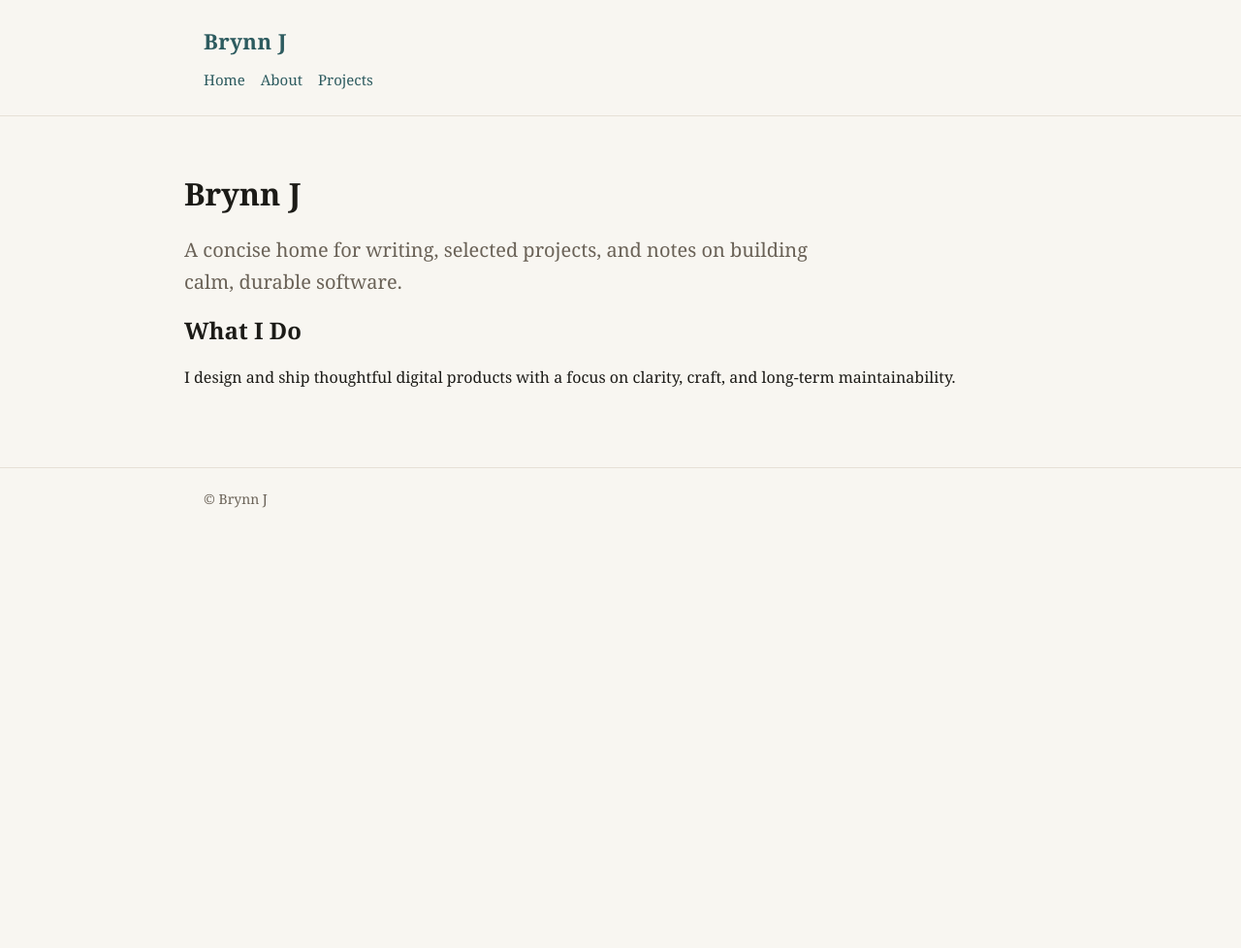
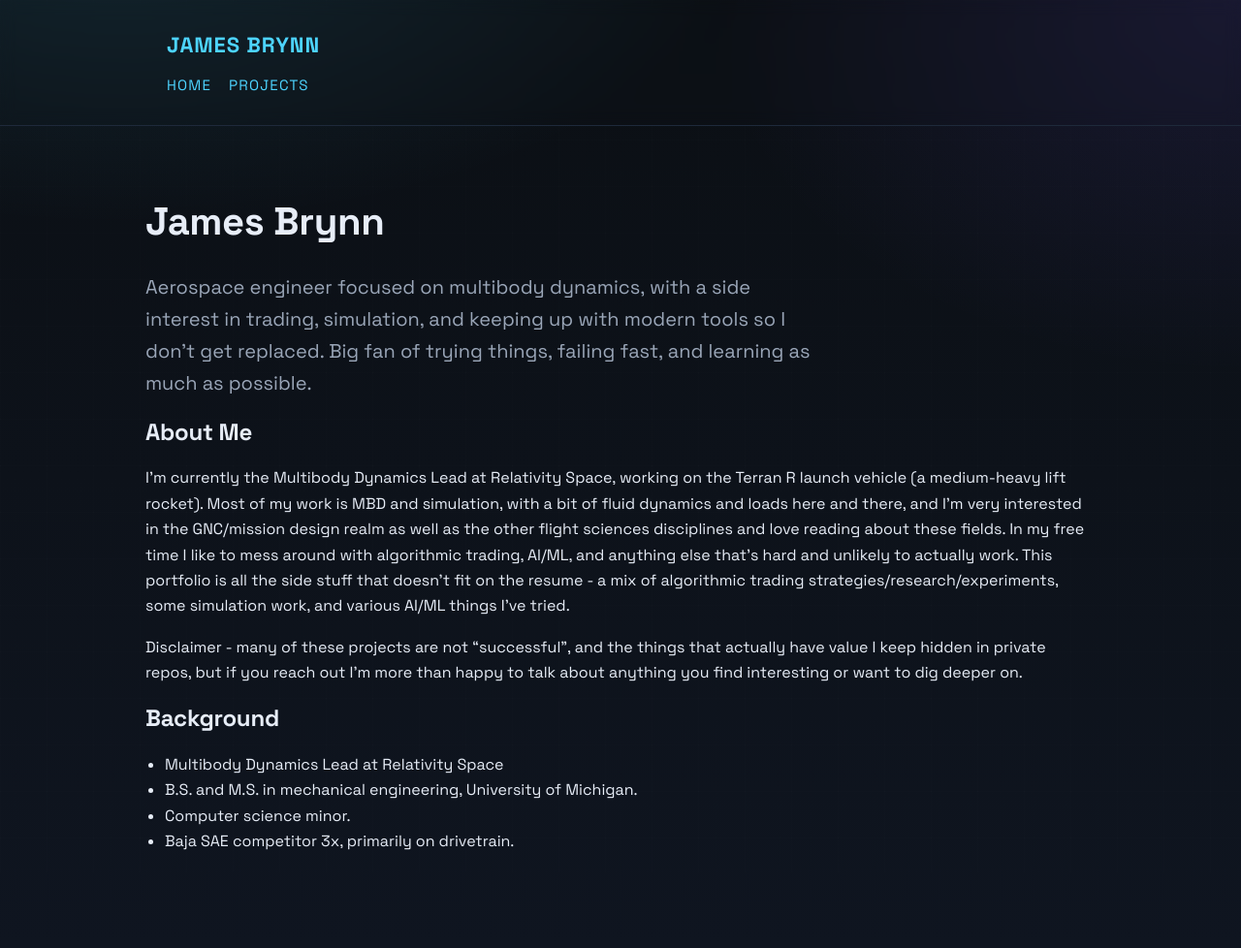
Before and after one commit to brynnj/brynnj.github.io, a Jekyll site: the page built from index.md, in a window 1280 px wide. Shown: the whole page at 97% size. Built offline with Jekyll 4.4.1, drawn with Linux system fonts in a browser that asks for light colours; before the commit the page ends 900 px from its top, so only the background shows below that.

Commit message:
wording and style

```diff
--- a/_config.yml
+++ b/_config.yml
@@ -1,5 +1,5 @@
-title: "Brynn J"
-description: "Personal site"
+title: "James Brynn"
+description: "Personal portfolio"
 url: ""
 baseurl: ""
 markdown: kramdown
--- a/_layouts/default.html
+++ b/_layouts/default.html
@@ -22,11 +21,5 @@
     <main class="wrap content">
       {{ content }}
     </main>
-
-    <footer class="site-footer">
-      <div class="wrap">
-        <span>© {{ site.title }}</span>
-      </div>
-    </footer>
   </body>
 </html>
--- a/assets/css/style.css
+++ b/assets/css/style.css
@@ -1,10 +1,15 @@
+@import url("https://fonts.googleapis.com/css2?family=Space+Grotesk:wght@400;500;600;700&family=Space+Mono&display=swap");
+
 :root {
-  --bg: #f8f6f1;
-  --ink: #1c1b17;
-  --muted: #6a6257;
-  --accent: #2d5b5f;
-  --card: #ffffff;
-  --border: #e6e0d6;
+  --bg: #0b0f14;
+  --bg-2: #0f1520;
+  --ink: #e7edf7;
+  --muted: #9aa6b8;
+  --accent: #4dd4ff;
+  --accent-2: #7c5cff;
+  --card: #111824;
+  --border: #1e2a3b;
+  --shadow: rgba(0, 0, 0, 0.35);
 }
 
 * {
@@ -13,10 +18,27 @@
 
 body {
   margin: 0;
-  background: var(--bg);
+  min-height: 100vh;
   color: var(--ink);
-  font-family: "Literata", "Georgia", "Times New Roman", serif;
+  font-family: "Space Grotesk", "Segoe UI", sans-serif;
   line-height: 1.65;
+  background:
+    radial-gradient(1200px 600px at 10% -10%, rgba(77, 212, 255, 0.12), transparent 55%),
+    radial-gradient(1000px 700px at 100% 0%, rgba(124, 92, 255, 0.12), transparent 55%),
+    linear-gradient(180deg, var(--bg), var(--bg-2));
+}
+
+body::before {
+  content: "";
+  position: fixed;
+  inset: 0;
+  pointer-events: none;
+  background-image:
+    linear-gradient(rgba(255, 255, 255, 0.04) 1px, transparent 1px),
+    linear-gradient(90deg, rgba(255, 255, 255, 0.04) 1px, transparent 1px);
+  background-size: 48px 48px;
+  opacity: 0.25;
+  z-index: -1;
 }
 
 a {
@@ -25,68 +47,88 @@ a {
 }
 
 a:hover {
-  text-decoration: underline;
+  color: #9be7ff;
 }
 
 .wrap {
-  max-width: 900px;
+  max-width: 980px;
   margin: 0 auto;
-  padding: 0 20px;
+  padding: 0 22px;
 }
 
 .site-header {
   border-bottom: 1px solid var(--border);
-  padding: 24px 0;
+  padding: 28px 0;
+  backdrop-filter: blur(8px);
 }
 
 .site-title {
   font-size: 22px;
   font-weight: 700;
-  letter-spacing: 0.02em;
+  letter-spacing: 0.04em;
+  text-transform: uppercase;
 }
 
 .site-nav {
-  margin-top: 10px;
+  margin-top: 12px;
   display: flex;
-  gap: 16px;
+  gap: 18px;
   font-size: 15px;
+  text-transform: uppercase;
+  letter-spacing: 0.08em;
 }
 
 .content {
-  padding: 40px 0 64px;
+  padding: 48px 0 80px;
 }
 
 h1, h2, h3 {
   line-height: 1.2;
+  letter-spacing: -0.01em;
+}
+
+h1 {
+  font-size: 40px;
 }
 
 .lead {
   font-size: 20px;
   color: var(--muted);
-  max-width: 42rem;
+  max-width: 44rem;
+}
+
+ul {
+  padding-left: 20px;
 }
 
 .project-list {
   list-style: none;
   padding: 0;
-  margin: 28px 0 0;
+  margin: 32px 0 0;
   display: grid;
   grid-template-columns: repeat(auto-fit, minmax(240px, 1fr));
-  gap: 16px;
+  gap: 18px;
 }
 
 .project-card {
   background: var(--card);
   border: 1px solid var(--border);
-  border-radius: 10px;
+  border-radius: 14px;
   padding: 16px;
   display: grid;
   gap: 12px;
+  box-shadow: 0 12px 30px var(--shadow);
+  transition: transform 0.2s ease, border-color 0.2s ease;
+}
+
+.project-card:hover {
+  transform: translateY(-4px);
+  border-color: rgba(77, 212, 255, 0.5);
 }
 
 .project-thumb {
   display: block;
-  border-radius: 8px;
+  border-radius: 10px;
   overflow: hidden;
   border: 1px solid var(--border);
 }
@@ -114,10 +156,15 @@ h1, h2, h3 {
 }
 
 .project-year {
-  font-size: 13px;
+  font-size: 12px;
   color: var(--muted);
-  letter-spacing: 0.04em;
+  letter-spacing: 0.18em;
   text-transform: uppercase;
+  font-family: "Space Mono", "Consolas", monospace;
+}
+
+.project {
+  max-width: 760px;
 }
 
 .project figure {
@@ -127,24 +174,22 @@ h1, h2, h3 {
 .project img {
   width: 100%;
   height: auto;
-  border-radius: 10px;
+  border-radius: 14px;
   border: 1px solid var(--border);
+  box-shadow: 0 18px 38px var(--shadow);
 }
 
 .project figcaption {
   color: var(--muted);
   font-size: 14px;
-  margin-top: 8px;
+  margin-top: 10px;
 }
 
-.site-footer {
-  border-top: 1px solid var(--border);
-  padding: 20px 0 32px;
-  color: var(--muted);
-  font-size: 14px;
-}
+@media (max-width: 700px) {
+  h1 {
+    font-size: 32px;
+  }
 
-@media (max-width: 600px) {
   .site-nav {
     flex-wrap: wrap;
   }
--- a/index.md
+++ b/index.md
@@ -3,14 +3,23 @@ layout: default
 title: "Home"
 ---
 
-# Brynn J
+# James Brynn
 
 <p class="lead">
-  A concise home for writing, selected projects, and notes on building calm,
-  durable software.
+  Aerospace engineer focused on multibody dynamics, with a side interest in trading, simulation, and keeping up with modern tools so I don't get replaced.
+
+  Big fan of trying things, failing fast, and learning as much as possible.
 </p>
 
-## What I Do
+## About Me
 
-I design and ship thoughtful digital products with a focus on clarity,
-craft, and long-term maintainability.
+I'm currently the Multibody Dynamics Lead at Relativity Space, working on the Terran R launch vehicle (a medium-heavy lift rocket). Most of my work is MBD and simulation, with a bit of fluid dynamics and loads here and there, and I'm very interested in the GNC/mission design realm as well as the other flight sciences disciplines and love reading about these fields. In my free time I like to mess around with algorithmic trading, AI/ML, and anything else that's hard and unlikely to actually work. This portfolio is all the side stuff that doesn't fit on the resume - a mix of algorithmic trading strategies/research/experiments, some simulation work, and various AI/ML things I've tried.
+
+Disclaimer - many of these projects are not "successful", and the things that actually have value I keep hidden in private repos, but if you reach out I'm more than happy to talk about anything you find interesting or want to dig deeper on.
+
+## Background
+
+- Multibody Dynamics Lead at Relativity Space
+- B.S. and M.S. in mechanical engineering, University of Michigan.
+- Computer science minor.
+- Baja SAE competitor 3x, primarily on drivetrain.
```
Also changed, not shown: other parts of _layouts/default.html (+0 -1 lines), _layouts/project.html (+0 -7 lines), about.md (deleted, +0 -10 lines).
